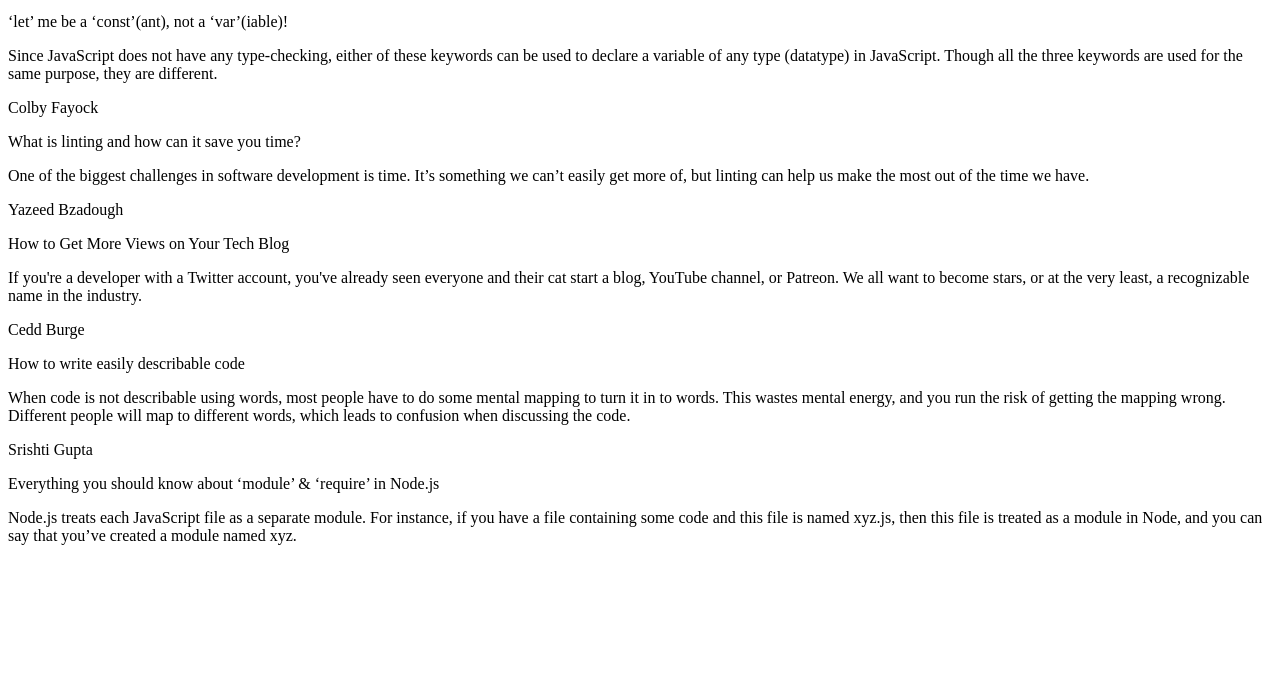
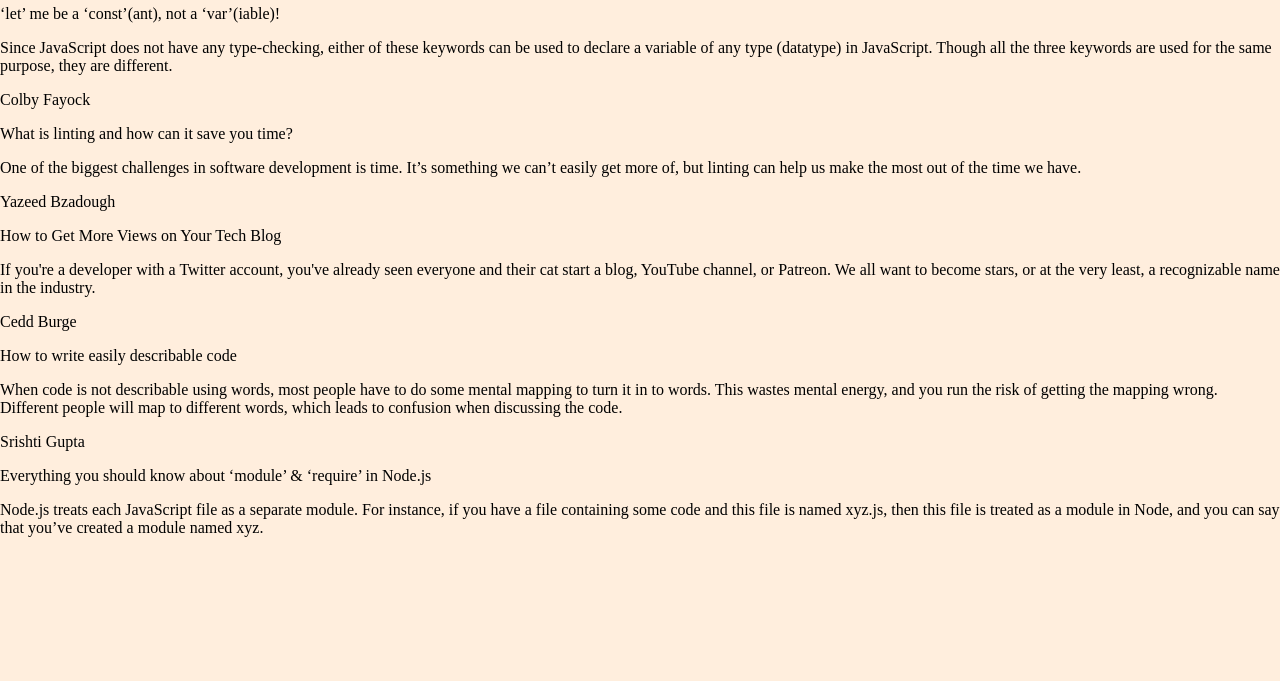
Before and after one commit to Gali-Madhan-Kumar/Scribbler, a plain HTML site: page html/postslist.html in a window 1280 px wide. Shown: the part 119-800 px from the top of the page. Drawn offline with Linux system fonts and the light colour scheme; a web font is replaced by a local one.

Commit message:
changed the background color inside postslist page

```diff
--- a/html/postslist.html
+++ b/html/postslist.html
@@ -7,6 +7,7 @@
     <link href="https://fonts.googleapis.com/css?family=Montez&display=swap" rel="stylesheet">
     <link href="https://fonts.googleapis.com/css?family=Ubuntu+Mono&display=swap" rel="stylesheet">
     <link rel="stylesheet" href="../styles/common.css">
+    <link rel="stylesheet" href="../styles/postslist.css">
 </head>
 
 <body>
--- /dev/null
+++ b/styles/postslist.css
@@ -0,0 +1,4 @@
+body {
+    background-color: #ffeedd;
+    margin: 0px;
+}
```
Also changed, not shown: scripts/postslist.js (added).
